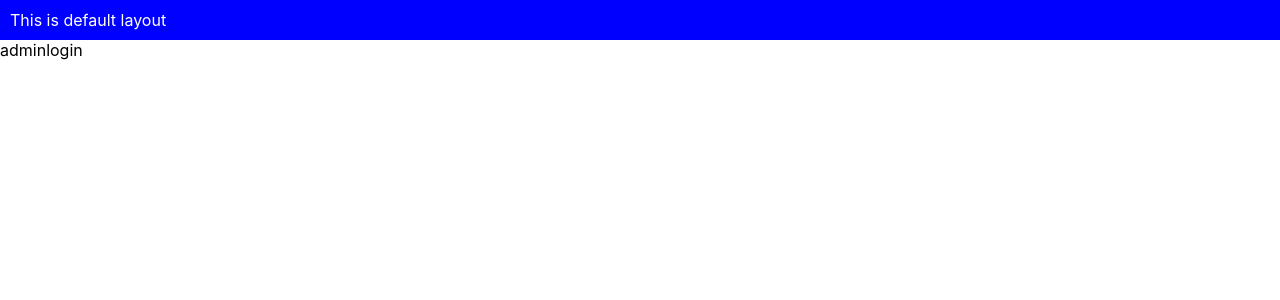
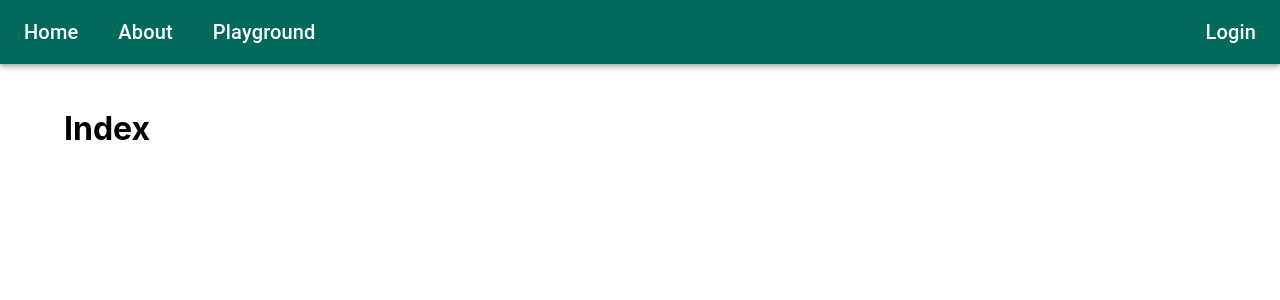
Before and after one commit to justTil/xu-web-ai-project-22, a Next.js app: page / in a window 1280 px wide. Shown: the top 300 px of the page. Built offline with nearby package versions, Linux system fonts and the light colour scheme; no server answers.

Commit message:
add materilize

```diff
--- a/package.json
+++ b/package.json
@@ -8,6 +8,11 @@
     "lint": "next lint"
   },
   "dependencies": {
+    "@emotion/react": "^11.7.1",
+    "@emotion/styled": "^11.6.0",
+    "@material-ui/core": "^4.12.3",
+    "@mui/icons-material": "^5.3.1",
+    "@mui/material": "^5.3.1",
     "firebase": "^9.6.4",
     "next": "12.0.8",
     "react": "17.0.2",
--- a/pages/_app.js
+++ b/pages/_app.js
@@ -3,15 +3,19 @@ import "../src/config/firebase.config";
 import { AuthProvider } from "../src/hook/auth";
 import AuthStateChanged from "../src/layout/AuthStateChanged";
 import { AppLayout } from "../src/layout/AppLayout";
+import { ThemeProvider } from "@mui/material";
+import { theme } from "../src/theme";
 
 function MyApp({ Component, pageProps }) {
   return (
       <AuthProvider>
+        <ThemeProvider theme={theme}>
         <AppLayout>
           <AuthStateChanged>
             <Component {...pageProps} />
           </AuthStateChanged>
         </AppLayout>
+        </ThemeProvider>
       </AuthProvider>
   );
 }
--- a/pages/index.js
+++ b/pages/index.js
@@ -1,10 +1,11 @@
-import Link from "next/link";
+import { withPublic } from "../src/hook/route";
 
-export default function Home() {
+function Home() {
   return (
     <div>
-      <Link href="/admin">admin</Link>
-      <Link href="/login">login</Link>
+      <h1>Index</h1>
     </div>
   );
 }
+
+export default withPublic(Home);
--- a/src/layout/AppLayout.js
+++ b/src/layout/AppLayout.js
@@ -1,6 +1,9 @@
 import { useRouter } from "next/router";
-import React from "react";
 import useAuth from "../hook/auth";
+import AppBar from '@mui/material/AppBar';
+import Toolbar from '@mui/material/Toolbar';
+import Typography from '@mui/material/Typography';
+import { Avatar, Box, Container, IconButton, Link } from "@mui/material";
 
 export function AppLayout({ children }) {
   const auth = useAuth();
@@ -10,19 +13,53 @@ export function AppLayout({ children }) {
   if (router.pathname != "/login") {
     return (
       <main>
-        <nav
-          style={{
-            background: "blue",
-            color: "white",
-            padding: "10px",
-            display: "flex",
-            justifyContent: "space-between",
-          }}
-        >
-          <span>This is default layout</span>
-          <span>{auth.user?.displayName}</span>
-        </nav>
-        {children}
+        <AppBar position="static" color="primary">
+          <Toolbar>
+            <Box style={{
+              flexGrow: 1,
+              display: 'flex',
+             }}>
+              <Typography variant="h6" component="div">
+                <Link href="/" color="inherit" marginRight={5} style={{
+                  textDecoration: 'none'
+                }} >
+                  Home
+                </Link>
+              </Typography>
+              <Typography variant="h6" component="div" marginRight={5}>
+                <Link href="/about" color="inherit" style={{
+                  textDecoration: 'none'
+                }} >
+                  About
+                </Link>
+              </Typography>
+              <Typography variant="h6" component="div">
+                <Link href="/playground" color="inherit" style={{
+                  textDecoration: 'none'
+                }} >
+                  Playground
+                </Link>
+              </Typography>
+            </Box>
+            {!auth.user &&
+              <Typography variant="h6" component="div">
+                <Link href="/login" color="inherit" style={{
+                  textDecoration: 'none'
+                }} >
+                  Login
+                </Link>
+              </Typography>
+            }
+            {auth.user !== null &&
+              <IconButton onClick={auth.logout} >
+                <Avatar alt={auth.user.displayName} src={auth.user.photoURL} />
+              </IconButton>
+            }
+          </Toolbar>
+        </AppBar>
+        <Container sx={{ p: 3 }}>
+          {children}
+        </Container>
       </main>
     );
   } else {
--- /dev/null
+++ b/src/theme.js
@@ -0,0 +1,13 @@
+import { createTheme } from '@mui/material/styles';
+import { teal, pink } from '@mui/material/colors';
+
+export const theme = createTheme({
+  palette: {
+    primary: {
+      main: teal[800],
+    },
+    secondary: {
+      main: pink[500],
+    },
+  },
+});
```
Also changed, not shown: 1 other file (tests, documents, lock files or other folders). Lines whose indentation alone changed are shown as unchanged.
